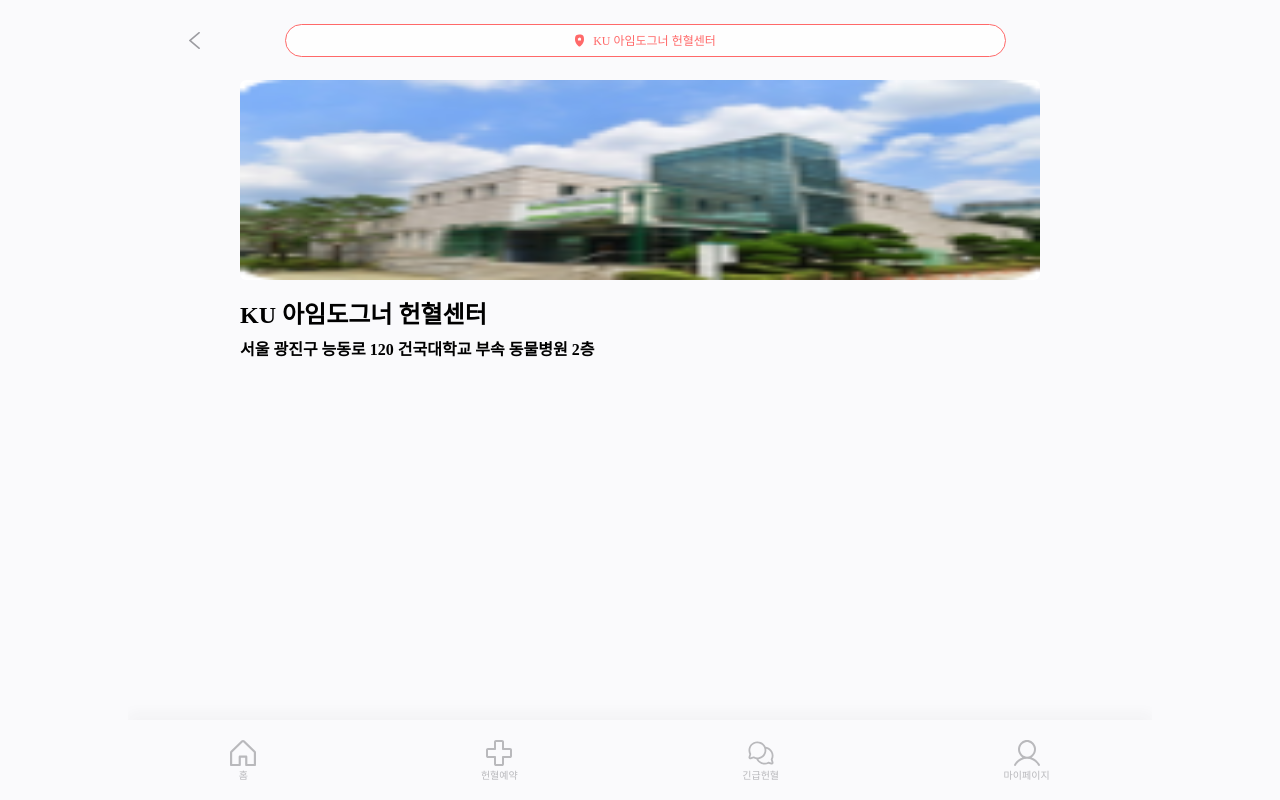
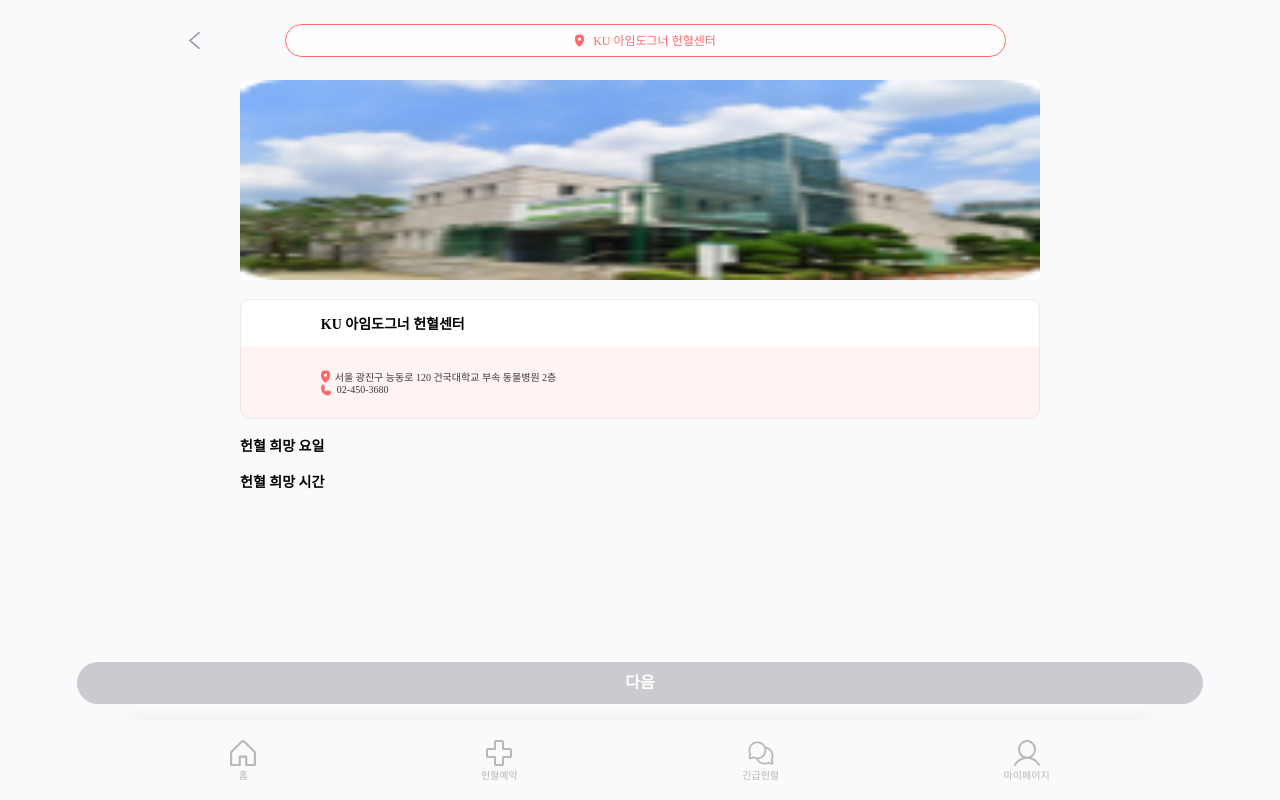
Before and after one commit to LikeLion-at-DGU/2024-hackathon-3-sharedog-frontend, a React (Vite) app: page /calendar/1 in a window 1280 px wide. Built offline with nearby package versions, Linux system fonts and the light colour scheme; no server answers.

Commit message:
헌열 예약 상세 페이지 기초 토대 완료

```diff
--- a/package.json
+++ b/package.json
@@ -16,6 +16,7 @@
     "@fortawesome/react-fontawesome": "^0.2.2",
     "axios": "^1.7.2",
     "react": "^18.3.1",
+    "react-calendar": "^5.0.0",
     "react-dom": "^18.3.1",
     "react-router-dom": "^6.25.1",
     "styled-component": "^2.8.0",
--- a/src/data/dummyReservation.jsx
+++ b/src/data/dummyReservation.jsx
@@ -10,7 +10,8 @@
       "place": "서울 광진구 능동로 120 건국대학교 부속 동물병원 2층",
       "created_at": "2024-07-26T12:09:08.354438",
       "updated_at": "2024-07-26T12:09:08.354438",
-      "image": kuHos
+      "image": kuHos,
+      "phone": "02-450-3680"
   },
   {
       "id": 2,
@@ -19,7 +20,8 @@
       "place": "서울 관악구 관악로 1",
       "created_at": "2024-07-27T00:51:30.681353",
       "updated_at": "2024-07-27T00:51:30.681353",
-      "image": seoulHos
+      "image": seoulHos,
+      "phone": "02-880-8661"
   },
   {
     "id": 3,
@@ -28,7 +30,8 @@
     "place": "서울 강남구 논현로 813 1F, B1F",
     "created_at": "2024-07-27T01:38:30.681353",
     "updated_at": "2024-07-27T01:38:30.681353",
-    "image": adeHos
+    "image": adeHos,
+    "phone": "0507-1340-4975"
   },
   {
     "id": 4,
@@ -37,7 +40,8 @@
     "place": "경기 고양시 일산서구 대화로 407",
     "created_at": "2024-07-29T16:21:08.354438",
     "updated_at": "2024-07-29T16:21:08.354438",
-    "image": null
+    "image": null,
+    "phone": "031-924-7582"
   },
   {
     "id": 5,
@@ -46,7 +50,8 @@
     "place": "경기 양주시 고읍로 166",
     "created_at": "2024-07-29T16:21:08.354438",
     "updated_at": "2024-07-29T16:21:08.354438",
-    "image": null
+    "image": null,
+    "phone": "031-847-7720"
   },
   {
     "id": 6,
@@ -55,7 +60,8 @@
     "place": "경기 화성시 동탄대로6길 15 2층 이음동물의료센터",
     "created_at": "2024-07-29T16:21:08.354438",
     "updated_at": "2024-07-29T16:21:08.354438",
-    "image": null
+    "image": null,
+    "phone": "031-847-7720"
   },
   {
     "id": 7,
@@ -64,7 +70,8 @@
     "place": "부산 동래구 온천장로 20 신화타워아파트 상가 1층",
     "created_at": "2024-07-29T16:21:08.354438",
     "updated_at": "2024-07-29T16:21:08.354438",
-    "image": null
+    "image": null,
+    "phone": "0507-1355-6060"
   },
   {
     "id": 8,
@@ -73,7 +80,8 @@
     "place": "부산 남구 수영로13번길 3",
     "created_at": "2024-07-29T16:21:08.354438",
     "updated_at": "2024-07-29T16:21:08.354438",
-    "image": null
+    "image": null,
+    "phone": "051-632-7580"
   },
   {
     "id": 9,
@@ -82,7 +90,8 @@
     "place": "대구 수성구 달구벌대로 3223 1층, 시지 W 동물의료센터",
     "created_at": "2024-07-29T16:21:08.354438",
     "updated_at": "2024-07-29T16:21:08.354438",
-    "image": null
+    "image": null,
+    "phone": "053-721-7879"
   },
   {
     "id": 10,
@@ -91,7 +100,8 @@
     "place": "대구 달서구 월배로 166 탑스빌딩 1, 2층",
     "created_at": "2024-07-29T16:21:08.354438",
     "updated_at": "2024-07-29T16:21:08.354438",
-    "image": null
+    "image": null,
+    "phone": "053-637-7501"
   },
   {
     "id": 11,
@@ -100,7 +110,8 @@
     "place": "대구 달서구 와룡로 142 2층",
     "created_at": "2024-07-29T16:21:08.354438",
     "updated_at": "2024-07-29T16:21:08.354438",
-    "image": null
+    "image": null,
+    "phone": "053-571-0075"
   },
   {
     "id": 12,
@@ -109,7 +120,8 @@
     "place": "대구 수성구 달구벌대로 2354",
     "created_at": "2024-07-29T16:21:08.354438",
     "updated_at": "2024-07-29T16:21:08.354438",
-    "image": null
+    "image": null,
+    "phone": "053-716-7585"
   },
   {
     "id": 13,
@@ -118,7 +130,8 @@
     "place": "울산 남구 삼산로 160",
     "created_at": "2024-07-29T16:21:08.354438",
     "updated_at": "2024-07-29T16:21:08.354438",
-    "image": null
+    "image": null,
+    "phone": "052-707-2475"
   },
   {
     "id": 14,
@@ -127,7 +140,8 @@
     "place": "울산 남구 북부순환도로 23 경민빌딩 1층 원헬스동물의료센터",
     "created_at": "2024-07-29T16:21:08.354438",
     "updated_at": "2024-07-29T16:21:08.354438",
-    "image": null
+    "image": null,
+    "phone": "0507-1320-7975"
   },
   {
     "id": 15,
@@ -136,7 +150,8 @@
     "place": "경북 포항시 남구 효성로93번길 4 가동 1층",
     "created_at": "2024-07-29T16:21:08.354438",
     "updated_at": "2024-07-29T16:21:08.354438",
-    "image": null
+    "image": null,
+    "phone": "0507-1308-2475"
   },
   {
     "id": 16,
@@ -145,7 +160,8 @@
     "place": "충남 천안시 서북구 동서대로 165 프라지움 11차 2층",
     "created_at": "2024-07-29T16:21:08.354438",
     "updated_at": "2024-07-29T16:21:08.354438",
-    "image": null
+    "image": null,
+    "phone": "041-415-0975"
   },
   {
     "id": 17,
@@ -154,7 +170,8 @@
     "place": "대전 유성구 대학로 99",
     "created_at": "2024-07-29T16:21:08.354438",
     "updated_at": "2024-07-29T16:21:08.354438",
-    "image": null
+    "image": null,
+    "phone": "042-821-6704"
   },
   {
     "id": 18,
@@ -163,7 +180,8 @@
     "place": "충북 청주시 서원구 사직대로 246 24시 청주 고려동물메디컬센터",
     "created_at": "2024-07-29T16:21:08.354438",
     "updated_at": "2024-07-29T16:21:08.354438",
-    "image": null
+    "image": null,
+    "phone": "0507-1342-5678"
   },
   {
     "id": 19,
@@ -172,7 +190,8 @@
     "place": "충북 청주시 흥덕구 2순환로 1112 2층 이음동물의료센터",
     "created_at": "2024-07-29T16:21:08.354438",
     "updated_at": "2024-07-29T16:21:08.354438",
-    "image": null
+    "image": null,
+    "phone": "0507-1389-3135"
   },
   {
     "id": 20,
@@ -181,7 +200,8 @@
     "place": "광주 광산구 북문대로420번길 206",
     "created_at": "2024-07-29T16:21:08.354438",
     "updated_at": "2024-07-29T16:21:08.354438",
-    "image": null
+    "image": null,
+    "phone": "062-719-4275"
   },
   {
     "id": 21,
@@ -190,7 +210,8 @@
     "place": "제주 제주시 제주대학로 102 동물병원",
     "created_at": "2024-07-29T16:21:08.354438",
     "updated_at": "2024-07-29T16:21:08.354438",
-    "image": null
+    "image": null,
+    "phone": "064-754-2114"
   }
 ];
 
--- a/src/pages/calendarPage/Calendar.jsx
+++ b/src/pages/calendarPage/Calendar.jsx
@@ -3,7 +3,9 @@
 import { useParams } from "react-router-dom";
 import dummyReservation from '../../data/dummyReservation';
 import styled from "styled-components";
-import { Wrapper, Container, Title, Image, TextContent, HosInfo } from "./Styled";
+import { Wrapper, Container, Title, Image, TextContent, HosInfo, HosName, HosDetail, HosPhone, NextBtn, Week, Time } from "./Styled";
+import  VectorIcon  from '../../assets/icons/Vector.svg?react';
+import PhoneIcon from '../../assets/icons/Phone.svg?react';
 
 function Calendar() {
   const { id } = useParams();
@@ -15,9 +17,20 @@
         <Container>
           <Image src={hospital.image} alt={hospital.name} />
           <HosInfo>
-            <Title>{hospital.name}</Title>
-            <TextContent>{hospital.place}</TextContent>
+            <HosName>
+              <Title>{hospital.name}</Title>
+            </HosName>
+            <HosDetail>
+              <TextContent><VectorIcon /> {hospital.place}</TextContent>
+              <HosPhone><PhoneIcon /> {hospital.phone}</HosPhone>
+            </HosDetail>
           </HosInfo>
+          <Week>헌혈 희망 요일</Week>
+          <Time>
+            헌혈 희망 시간
+          </Time>
+
+          <NextBtn>다음</NextBtn>
         </Container>
       </Wrapper>
     </>
--- a/src/pages/calendarPage/Styled.jsx
+++ b/src/pages/calendarPage/Styled.jsx
@@ -20,25 +20,133 @@
   font-family: SUIT;
 `;
 
-export const Title = styled.h1`
-  font-size: 24px;
-  font-weight: bold;
-  margin-top: 20px;
-  margin-bottom: 10px;
-`;
-
 export const Image = styled.img`
   width: 100%;
   height: 25vh;
   border-radius: 6px;
 `;
 
-export const TextContent = styled.p`
-  font-size: 16px;
-  line-height: 1.6;
-  margin-bottom: 10px;
+export const HosInfo = styled.div`
+  width: 100%;
+  height: 15vh;
+  border-radius: 10px;
+  border: 1px solid var(--Color-Gray-Gray01, #EAEAEA);
+  background: #FFF;
+
+  display : flex;
+  flex-direction: column;
+  align-items: center;
+  justify-content: flex-start;
+
+  margin-top: 2vh;
 `;
 
-export const HosInfo = styled.div`
+export const HosName = styled.div`
+  width: 80%;
+  height: 6vh;
+  display: flex;
+  align-items: center;
+  justify-content: flex-start;
+  margin: 0 auto;
+`;
 
+export const Title = styled.h1`
+  color: #000;
+  font-family: SUIT;
+  font-size: 14px;
+  font-style: normal;
+  font-weight: 700;
+  line-height: normal;
 `;
+
+export const HosDetail = styled.div`
+  width: 100%;
+  height: 9vh;
+  flex-shrink: 0;
+  border-radius: 0px 0px 9px 9px;
+  background: rgba(255, 105, 105, 0.08);
+  display: flex;
+  flex-direction: column;
+  align-items: flex-start;
+  justify-content: center;
+`;
+
+export const TextContent = styled.div`
+  color: var(--Gray-Gray03, #3A3A3C);
+  font-family: SUIT;
+  font-size: 10px;
+  font-style: normal;
+  font-weight: 500;
+  line-height: normal;
+  width: 80%;
+  margin: 0 auto;
+
+  display: flex;
+  align-items: center;
+  justify-content: flex-start;
+  gap: 5px;
+`;
+
+export const HosPhone = styled.div`
+  color: var(--Gray-Gray03, #3A3A3C);
+  font-family: SUIT;
+  font-size: 10px;
+  font-style: normal;
+  font-weight: 500;
+  line-height: normal;
+  width: 80%;
+  margin: 0 auto;
+  gap : 5px;
+
+  display: flex;
+  align-items: center;
+  justify-content: flex-start;
+`;
+
+export const NextBtn = styled.div`
+  display: flex;
+  padding: 10px 47px;
+  justify-content: center;
+  align-items: center;
+  gap: 10px;
+  align-self: stretch;
+  width: 88%;
+
+  border-radius: 30px;
+  background: rgba(156, 156, 161, 0.5);
+  color: #fff;
+  font-family: SUIT;
+  font-size: 16px;
+  font-style: normal;
+  font-weight: 600;
+  line-height: 140%;
+
+  position:fixed;
+  bottom: 12vh;
+  left: 0;
+  right: 0;
+  margin: 0 auto;
+  z-index: 1000;
+`;
+
+export const Week = styled.div`
+  width: 100%;
+  color: #000;
+  font-family: SUIT;
+  font-size: 14px;
+  font-style: normal;
+  font-weight: 700;
+  line-height: normal;
+  margin-top: 2vh;
+`;
+
+export const Time = styled.div`
+  width: 100%;
+  color: #000;
+  font-family: SUIT;
+  font-size: 14px;
+  font-style: normal;
+  font-weight: 700;
+  line-height: normal;
+  margin-top: 2vh;
+`;
--- a/src/pages/calendarPage/header/Header.jsx
+++ b/src/pages/calendarPage/header/Header.jsx
@@ -8,7 +8,6 @@
 
 const Wrapper = styled.div`
     display: flex;
-
     width: 100%;
     height: 10vh;
 `;
```
Also changed, not shown: src/assets/icons/Phone.svg (added), 1 other file (tests, documents, lock files or other folders).
